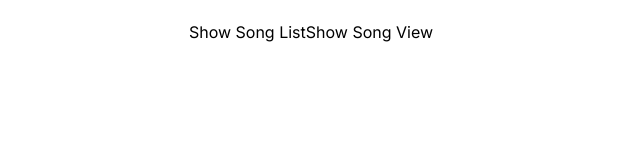
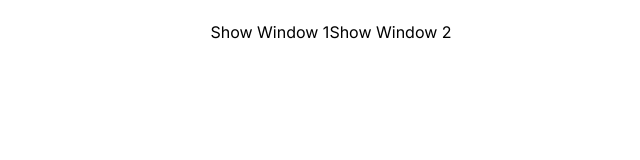
Before and after one commit to rocketbop/song-wallet, a Next.js app: page / in a window 1280 px wide. Shown: the top 160 px of the page, without its empty margins (329-969 px from the left). Built offline with nearby package versions, Linux system fonts and the light colour scheme.

Commit message:
Playing with width

```diff
--- a/app/globals.css
+++ b/app/globals.css
@@ -25,7 +25,7 @@ body {
 
 .container {
   display: flex;
-  height: 100vh; /* Make the container take up the full viewport height */
+  height: 100vh;
 }
 
 .window {
@@ -33,11 +33,15 @@ body {
   padding: 20px;
   background-color: #f9f9f9;
   border-radius: 5px;
-  flex: 1;
   margin: 10px;
-  height: 100%; /* Make each window take up the full height of the container */
+  height: 100%;
   display: flex;
-  flex-direction: column; /* Optional: Arrange content vertically within each window */
+  flex-direction: column;
+}
+
+/* Apply full-width style to the visible window */
+.full-width {
+  width: 100%;
 }
 
 h2 {
--- a/app/page.tsx
+++ b/app/page.tsx
@@ -3,37 +3,44 @@ import React, { useState } from 'react';
 import Image from 'next/image'
 
 export default function Home() {
-  const [songListVisible, setSongListVisible] = useState(false);
-  const [songViewVisible, setSongViewVisible] = useState(false);
+  const [window1Visible, setWindow1Visible] = useState(false);
+  const [window2Visible, setWindow2Visible] = useState(false);
+  const [bothWindowsHidden, setBothWindowsHidden] = useState(true);
 
-  const toggleSongList = () => {
-    setSongListVisible(!songListVisible);
+  const toggleWindow1 = () => {
+    setWindow1Visible(!window1Visible);
+    setBothWindowsHidden(!window1Visible && !window2Visible);
   };
 
-  const toggleSongView = () => {
-    setSongViewVisible(!songViewVisible);
+  const toggleWindow2 = () => {
+    setWindow2Visible(!window2Visible);
+    setBothWindowsHidden(!window1Visible && !window2Visible);
+  };
+
+  const windowWidth = () => {
+
   };
 
   return (
-    <div className="App">
-      <button onClick={toggleSongList}>
-        {songListVisible ? 'Hide Song List' : 'Show Song List'}
+    <div className={`App ${bothWindowsHidden ? 'full-width' : ''}`}>
+      <button onClick={toggleWindow1}>
+        {window1Visible ? 'Hide Window 1' : 'Show Window 1'}
       </button>
-      <button onClick={toggleSongView}>
-        {songViewVisible ? 'Hide Song View' : 'Show Song View'}
+      <button onClick={toggleWindow2}>
+        {window2Visible ? 'Hide Window 2' : 'Show Window 2'}
       </button>
 
-      {songListVisible && (
-        <div className="window" id="songList">
-          <h2>Song List</h2>
-          {/* Content for Song List */}
+      {window1Visible && (
+        <div className="window" id="window1">
+          <h2>Window 1</h2>
+          {/* Content for Window 1 */}
         </div>
       )}
 
-      {songViewVisible && (
-        <div className="window" id="songView">
-          <h2>Song View</h2>
-          {/* Content for Song View */}
+      {window2Visible && (
+        <div className="window" id="window2">
+          <h2>Window 2</h2>
+          {/* Content for Window 2 */}
         </div>
       )}
     </div>
```
